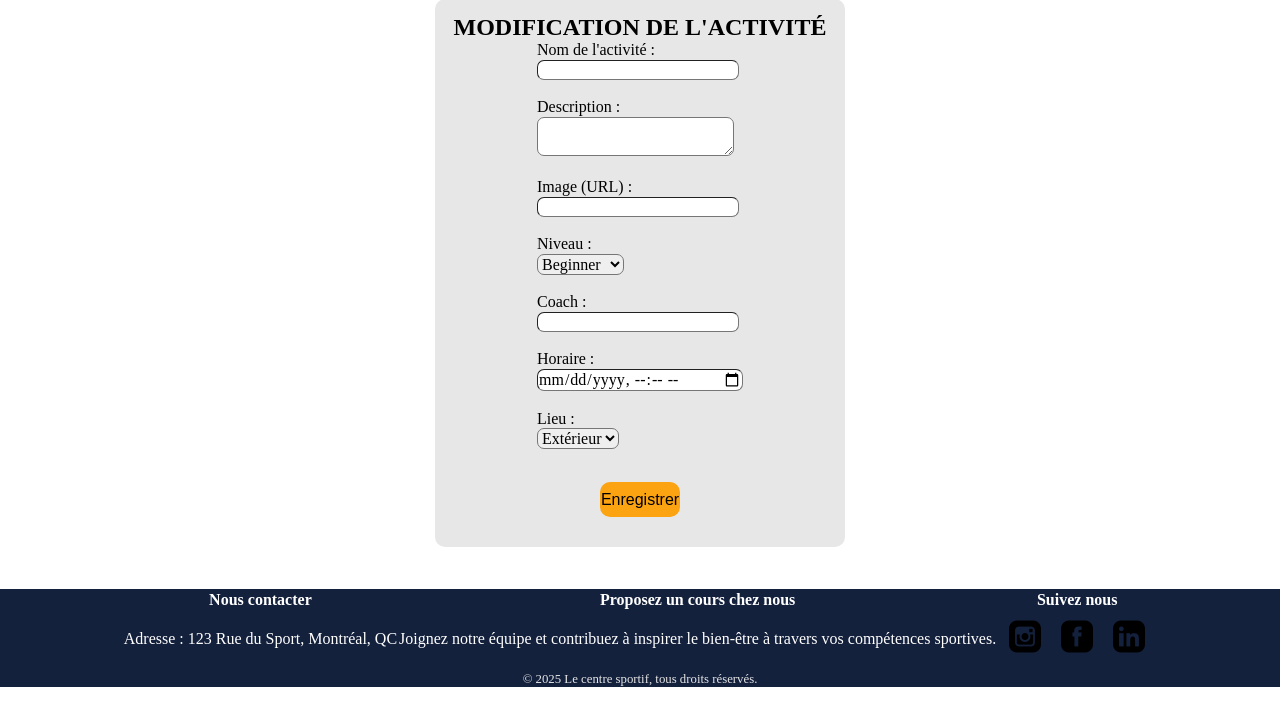
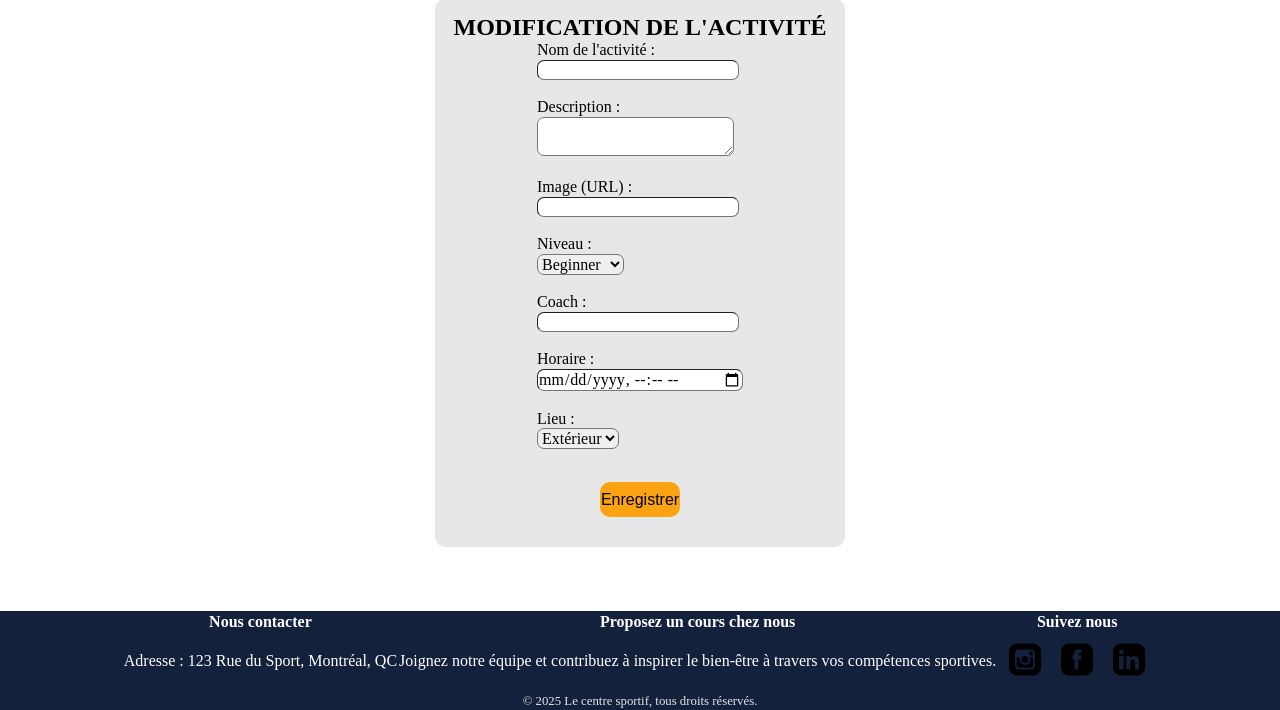
Before and after one commit to Merisiel0/TCH056, a PHP site: page /formulaire.html in a window 1280 px wide. Shown: the part 113-823 px from the top of the page. Before the commit the page ends 800 px from the top, so only its background shows below. Run offline with PHP 8.4, Linux system fonts and the light colour scheme.

Commit message:
Update formulaire.css

```diff
--- a/formulaire.css
+++ b/formulaire.css
@@ -179,7 +179,6 @@ footer{
   justify-content: space-evenly;
   position: absolute;
   width: 100%;
-  bottom: 0;
 }
 
 /*
```
